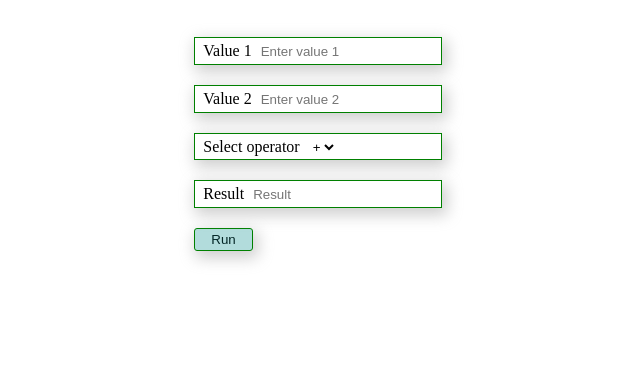
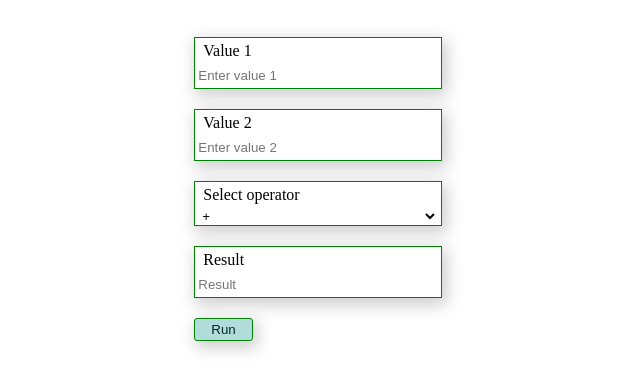
Before and after one commit to irreligious86/Test-calc-form, a plain HTML site: page index.html in a window 1280 px wide. Shown: the part 40-432 px from the top of the page, without its empty margins (322-962 px from the left). Drawn offline with Linux system fonts and the light colour scheme.

Commit message:
do some fix with previous commit

```diff
--- a/style.css
+++ b/style.css
@@ -16,7 +16,6 @@ html {
     gap: 40px;
     width: min(600px, 100vw);
     margin: 0 auto;
-    /*background-color: rgba(0, 255, 255, 0.1);*/
 }
 
 .form {
@@ -25,7 +24,6 @@ html {
     align-items: flex-start;
     gap: 20px;
     padding-bottom: 40px;
-    /*background-color: rgba(0, 255, 255, 0.1);*/
 }
 
 .form-group {
@@ -54,32 +52,9 @@ html {
 }
 
 .form-group input, .form-group select, .form-group label {
+    width: 100%;
     line-height: 25px;
 }
-
-/*.form-input::-webkit-input-placeholder {*/
-/*    color: transparent;*/
-/*    border: none;*/
-/*}*/
-
-
-/*.form-input:focus ~ .form-label,*/
-/*.form-input:not(:placeholder-shown).form-input:not(:focus) ~ .form-label {*/
-/*    display: block;*/
-/*    top: 5px;*/
-/*    font-size: 14px;*/
-/*    color: orangered;*/
-/*}*/
-
-/*.form-input:focus ~ .form-label{*/
-/*    background-color: orange;*/
-/*}*/
-
-/*.form-group:hover ~ .form-label {*/
-/*    display: inline-block;*/
-/*    background-color: aqua;*/
-/*}*/
-
 
 .form-button {
     padding: 3px 16px;
@@ -95,6 +70,4 @@ html {
     background-color: transparent;
     border-color: transparent;
     transition: all .3s .1s ease-in-out;
-    z-index: -1000;
-    /*display: none;*/
 }
```
